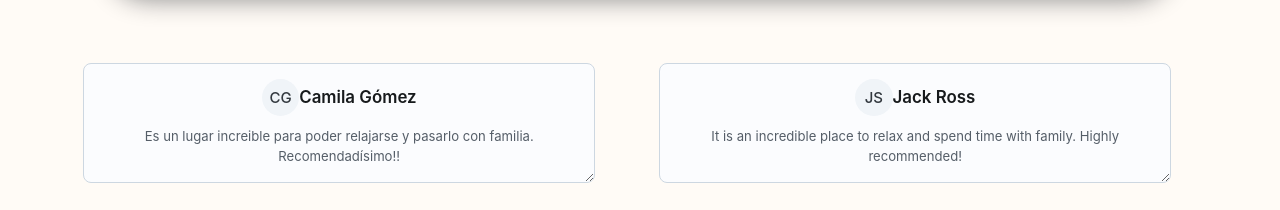
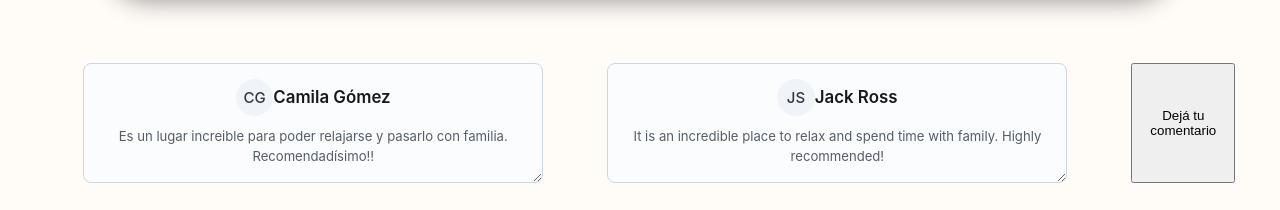
Before and after one commit to florenciacobos/turisteando_mza, a React (Vite) app: page /lugar in a window 1280 px wide. Shown: the part 778-988 px from the top of the page. Built offline with nearby package versions, Linux system fonts and the light colour scheme; no server answers; a web font is replaced by a local one.

Commit message:
Se agrego un texArea para dejar comentario

```diff
--- a/src/VistaLugar.jsx
+++ b/src/VistaLugar.jsx
@@ -8,6 +8,8 @@ import Typography from "@mui/joy/Typography";
 import Card from "@mui/joy/Card";
 import Avatar from "@mui/joy/Avatar";
 import CardContent from "@mui/joy/CardContent";
+
+import { useState } from 'react';
 
 const Login = () => {
   const navigate = useNavigate();
@@ -63,6 +65,27 @@ const Login = () => {
       src: "https://a.travel-assets.com/findyours-php/viewfinder/images/res70/65000/65195-General-San-Martin-Park.jpg",
     },
   ];
+
+  // --- Estados y funciones para comentarios ---
+  const [mostrarFormulario, setMostrarFormulario] = useState(false);
+  const [comentario, setComentario] = useState('');
+
+  const toggleFormulario = () => {
+    setMostrarFormulario(!mostrarFormulario);
+  };
+
+  const manejarEnvio = () => {
+    if (comentario.trim() === "") {
+      alert("El comentario no puede estar vacío");
+      return;
+    }
+    // Aquí se integrará Supabase para guardar comentario
+    console.log('Comentario enviado:', comentario);
+
+    setComentario('');
+    setMostrarFormulario(false);
+  };
+
 
   return (
     <div className="container-vista-lugar">
@@ -277,8 +300,28 @@ const Login = () => {
             </Typography>
           </CardContent>
         </Card>
+
+        {/* Botón para mostrar/ocultar formulario de comentario  */}
+        <button className="boton-comentario" onClick={toggleFormulario}>
+          {mostrarFormulario ? "Cancelar comentario" : "Dejá tu comentario"}
+        </button>
+
+        {/* Formulario para ingresar comentario */ }
+
+        {mostrarFormulario && (
+        <div className="formulario-comentario">
+          <textarea
+            rows="3"
+            value={comentario}
+            onChange={(e) => setComentario(e.target.value)}
+            placeholder="Escribí tu comentario..."
+          />
+          <button onClick={manejarEnvio}>Enviar</button>
+        </div>
+          )}
       </div>
     </div>
+
   );
 };
 
```
Also changed, not shown: 1 other file (tests, documents, lock files or other folders).
